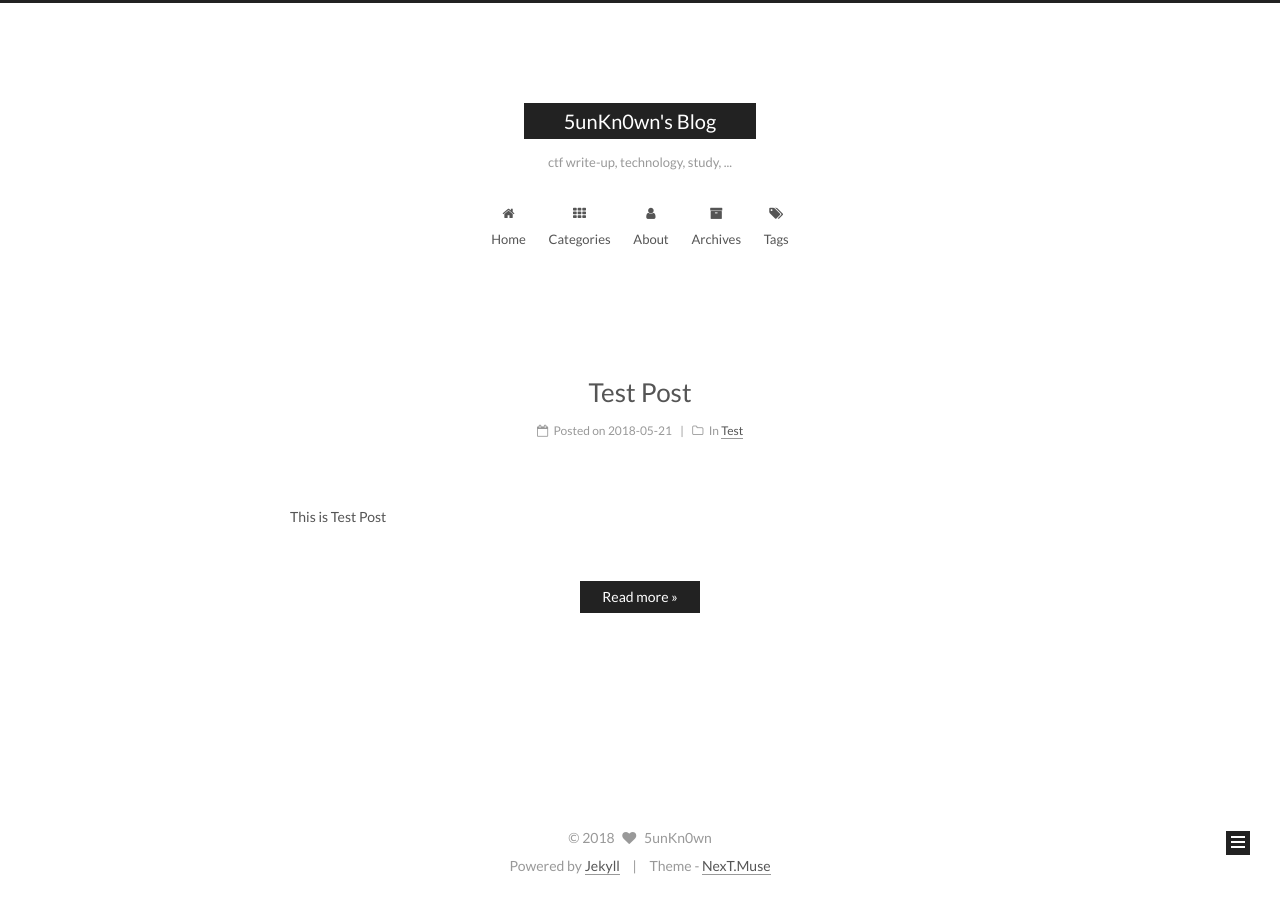
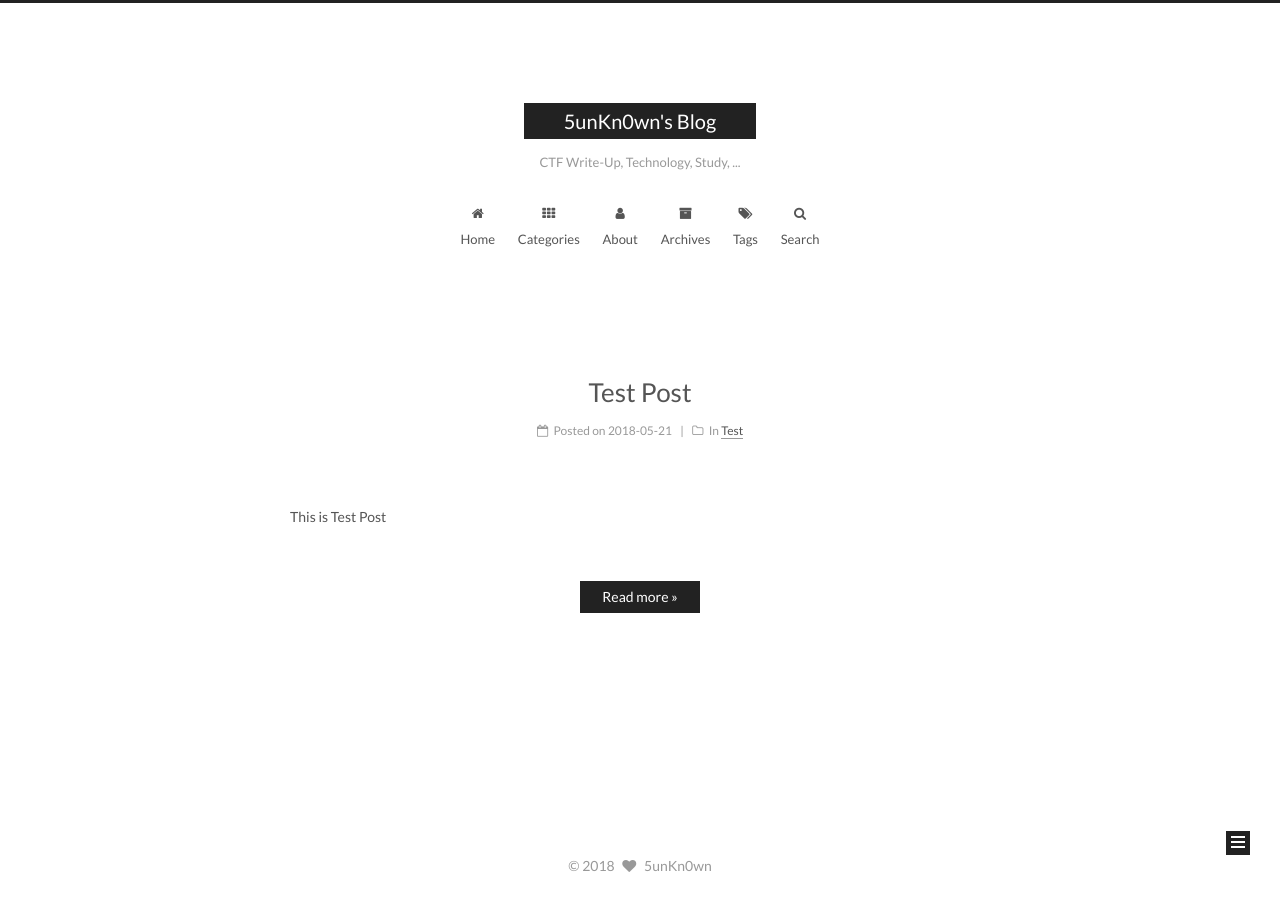
Before and after one commit to 5unKn0wn/5unkn0wn.github.io, a Jekyll site: the page built from index.html, in a window 1280 px wide. Built offline with Jekyll 4.4.1, drawn with Linux system fonts in a browser that asks for light colours; the list of posts is cut into pages by our own code.

Commit message:
config modify

```diff
--- a/_config.yml
+++ b/_config.yml
@@ -5,7 +5,7 @@
 
 # Site
 title: 5unKn0wn's Blog
-subtitle: ctf write-up, technology, study, ...
+subtitle: CTF Write-Up, Technology, Study, ...
 description: Hello, I am 5unKn0wn
 email: 5unKn0wn.lee@gmail.com
 github_username: 5unKn0wn
@@ -94,7 +94,7 @@ rss:
 authoricon: heart
 
 # Footer `powered-by` and `theme-info` copyright
-copyright: true
+copyright: false
 
 # ---------------------------------------------------------------
 # SEO Settings
@@ -228,8 +228,8 @@ social_icons:
   # Icon Mappings.
   # KeyMapsToSocialItemKey: NameOfTheIconFromFontAwesome
   GitHub: github
-  Twitter: twitter
-  Weibo: weibo
+  # Twitter: twitter
+  # Weibo: weibo
 
 
 # Sidebar Avatar
@@ -561,7 +561,7 @@ algolia_search:
 
 # Local search
 local_search:
-  enable: false
+  enable: true
   # if auto, trigger search by changing input
   # if manual, trigger search by pressing enter key or search button
   trigger: auto
```
